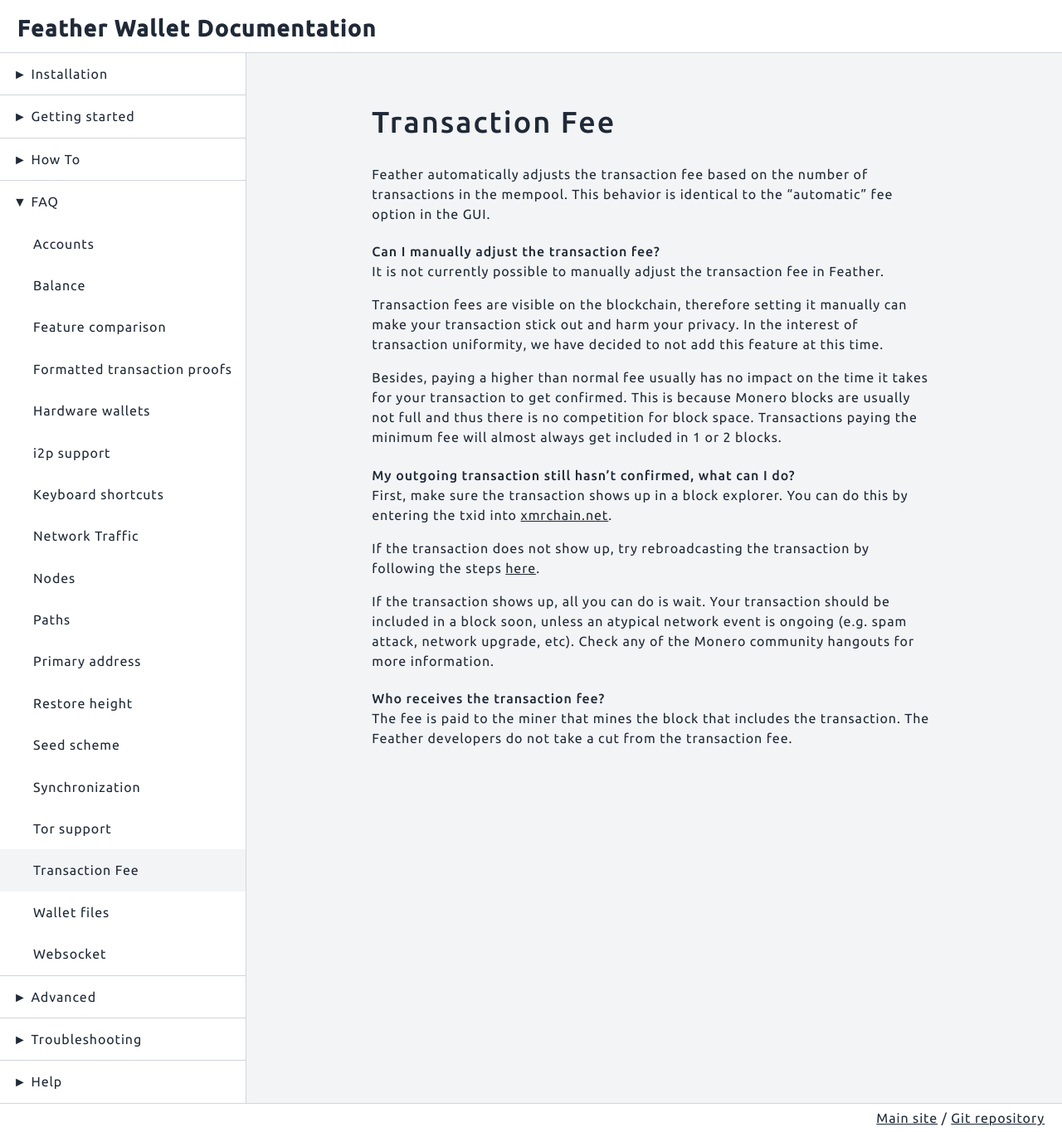
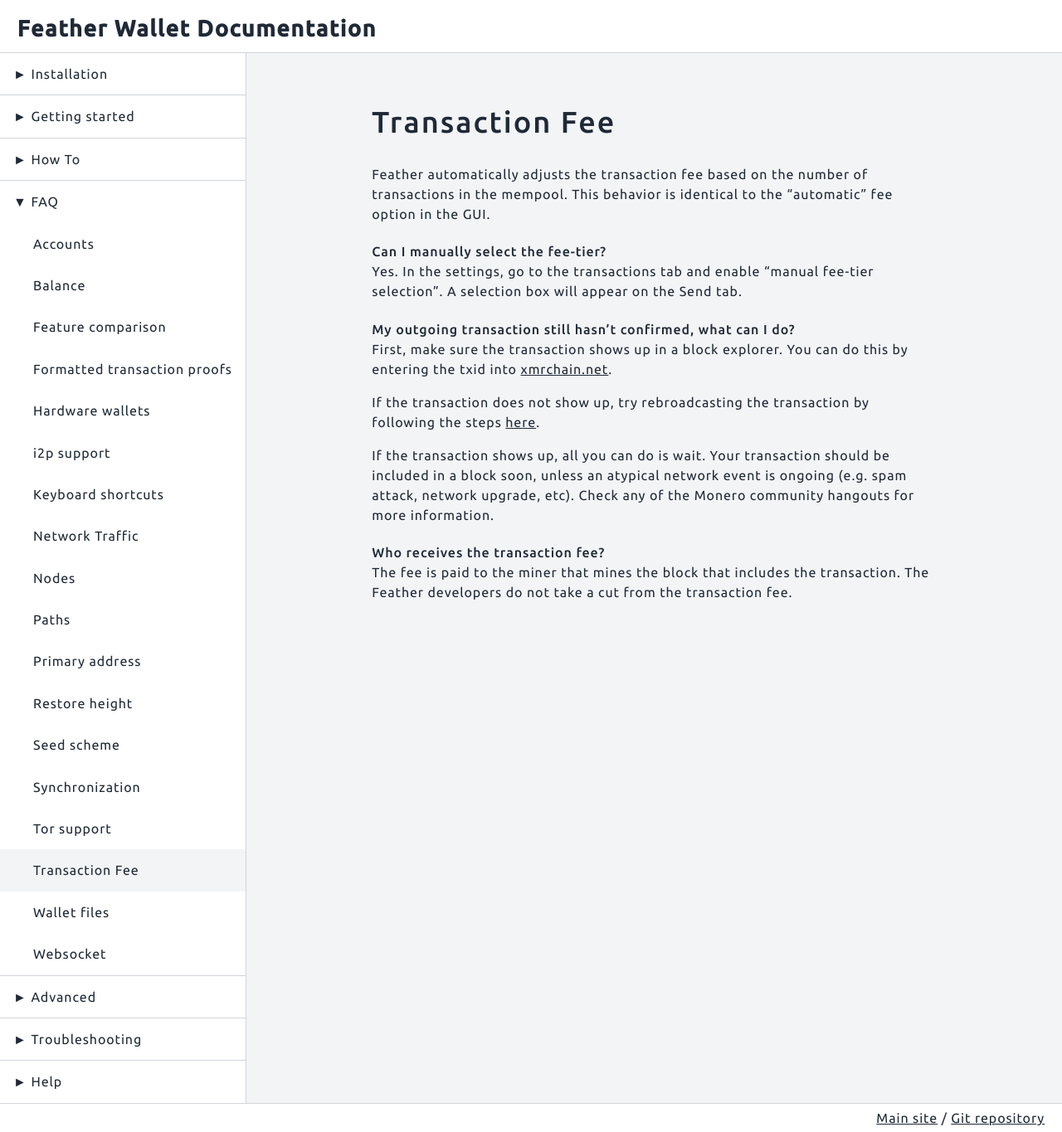
Before and after one commit to jermanuts/feather-docs, a Jekyll site: the page built from content/_guides/transaction_fee.md, in a window 1280 px wide and 1365 px high. Shown: the whole window at 83% size. Built offline with Jekyll 4.4.1, drawn with Linux system fonts in a browser that asks for light colours.

Commit message:
manual fee-tier selection

```diff
--- a/content/_guides/transaction_fee.md
+++ b/content/_guides/transaction_fee.md
@@ -6,14 +6,9 @@
 
 Feather automatically adjusts the transaction fee based on the number of transactions in the mempool. This behavior is identical to the “automatic” fee option in the GUI.
 
-#### Can I manually adjust the transaction fee?
+#### Can I manually select the fee-tier?
 
-It is not currently possible to manually adjust the transaction fee in Feather.
-
-Transaction fees are visible on the blockchain, therefore setting it manually can make your transaction stick out and harm your privacy. In the interest of transaction uniformity, we have decided to not add this feature at this time.
-
-Besides, paying a higher than normal fee usually has no impact on the time it takes for your transaction to get confirmed. This is because Monero blocks are usually not full and thus there is no competition for block space. Transactions paying the minimum fee will almost always get included in 1 or 2 blocks.
-
+Yes. In the settings, go to the transactions tab and enable "manual fee-tier selection". A selection box will appear on the Send tab.
 
 #### My outgoing transaction still hasn't confirmed, what can I do?
 
```
Also changed, not shown: content/_guides/features.md (+1 -2 lines).
